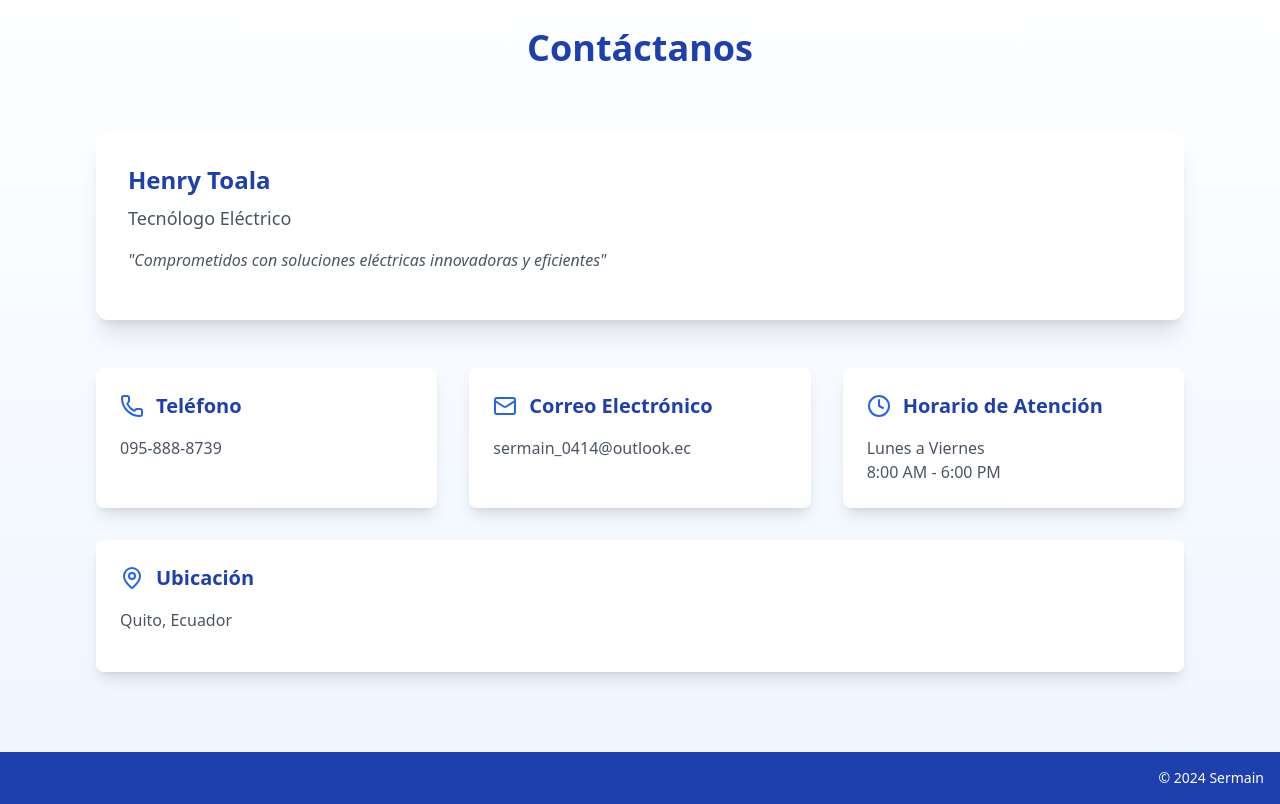
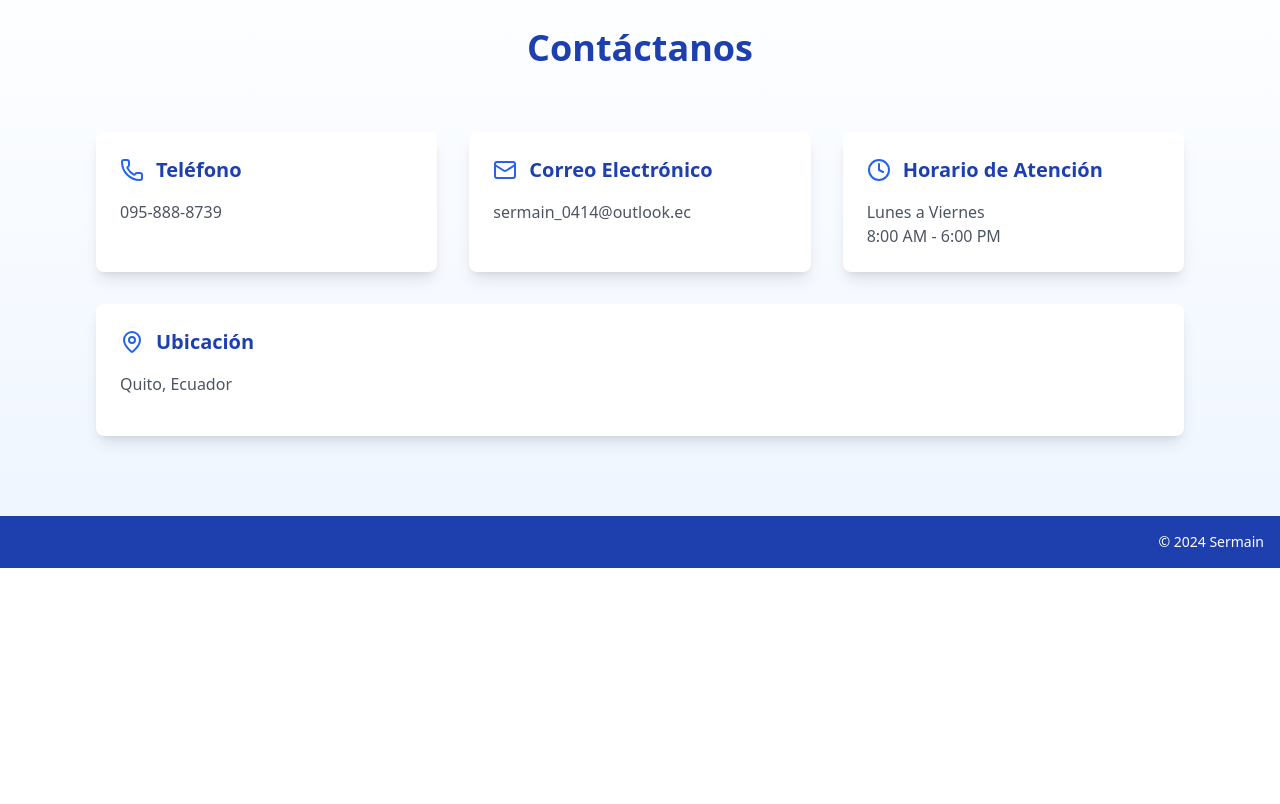
Before and after one commit to Ismaelt21/Sermain, a React (Create React App) app in the folder sermain-web/: page / in a window 1280 px wide. Shown: the part 2820-3624 px from the top of the page. After the commit the page ends 3388 px from the top, so only its background shows below. Built offline with nearby package versions, Linux system fonts and the light colour scheme.

Commit message:
feat(components):mejorar estructura ContactForm

```diff
--- a/sermain-web/src/components/ContactForm.js
+++ b/sermain-web/src/components/ContactForm.js
@@ -9,19 +9,6 @@ const ContactUs = () => {
           Contáctanos
         </h2>
 
-        {/* Tarjeta Principal */}
-        <div className="bg-white rounded-xl shadow-xl p-8 mb-12">
-          <div className="flex flex-col md:flex-row items-center gap-8">
-
-            <div>
-              <h3 className="text-2xl font-bold text-blue-800 mb-2">Henry Toala</h3>
-              <p className="text-lg text-gray-600 mb-4">Tecnólogo Eléctrico</p>
-              <p className="text-gray-600 italic mb-4">
-                "Comprometidos con soluciones eléctricas innovadoras y eficientes"
-              </p>
-            </div>
-          </div>
-        </div>
 
         {/* Grid de Información de Contacto */}
         <div className="grid md:grid-cols-2 lg:grid-cols-3 gap-8">
```
